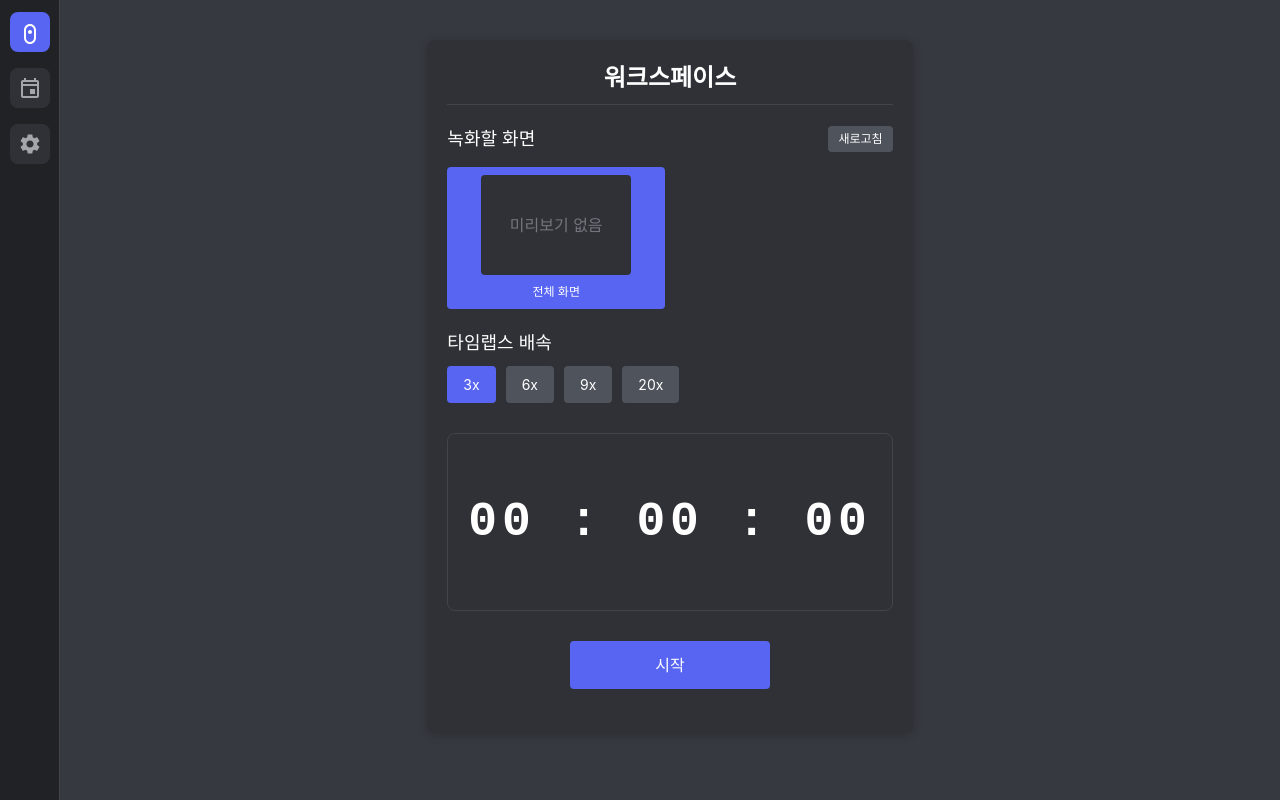
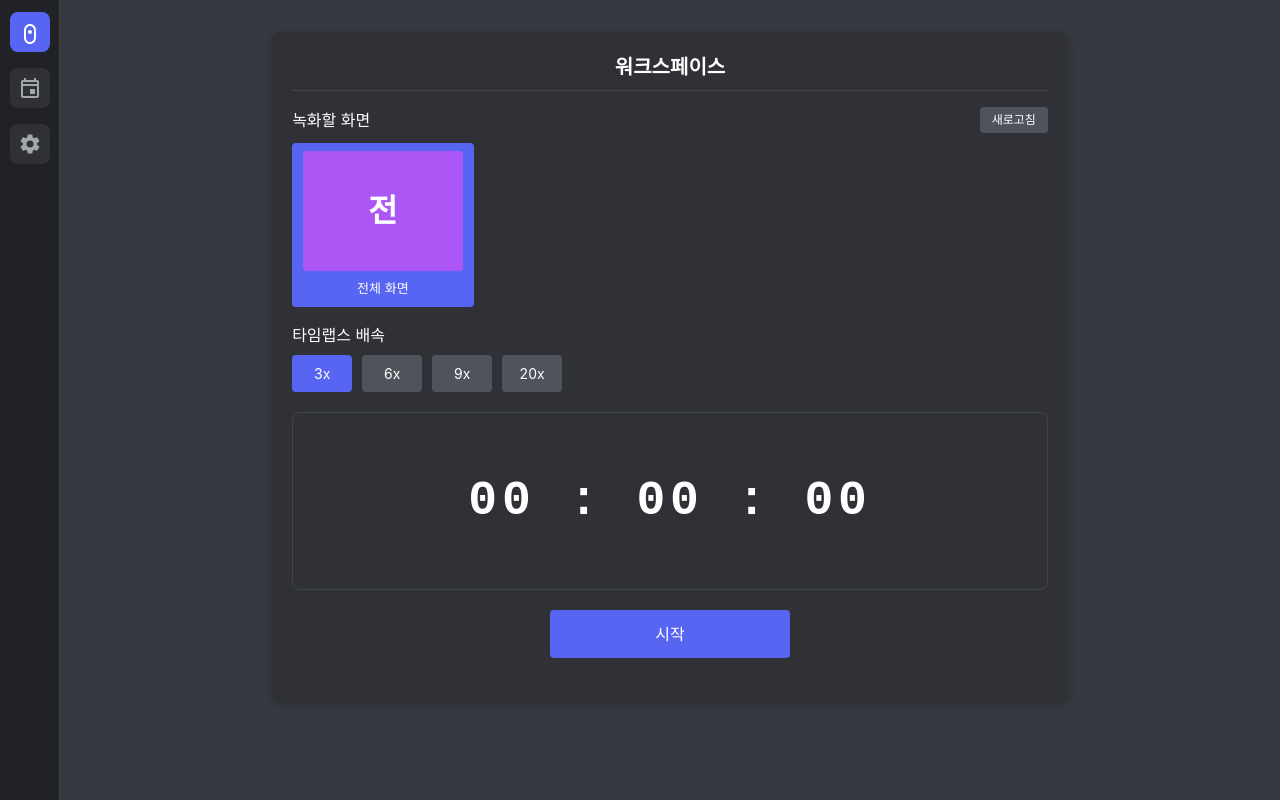
Before and after one commit to ChisaeHwang/dambi-frontend, a React (Create React App) app: page / in a window 1280 px wide. Built offline with nearby package versions, Linux system fonts and the light colour scheme.

Commit message:
fix: ui 수정

```diff
--- a/src/components/Settings.tsx
+++ b/src/components/Settings.tsx
@@ -1,5 +1,93 @@
-import React from "react";
+import React, { useState, useEffect } from "react";
 import { useTimelapseGenerationCapture } from "../hooks/useTimelapseGenerationCapture";
+
+// 앱 아이콘 컴포넌트
+const AppIcon: React.FC<{ name: string }> = ({ name }) => {
+  // 앱 이름에 따라 색상과 아이콘 첫 글자 결정
+  const getIconInfo = (appName: string) => {
+    appName = appName.toLowerCase();
+
+    if (appName.includes("chrome")) {
+      return { color: "#4285F4", letter: "C" };
+    } else if (appName.includes("edge")) {
+      return { color: "#0078D7", letter: "E" };
+    } else if (appName.includes("cursor")) {
+      return { color: "#5865F2", letter: "C" };
+    } else if (appName.includes("settings")) {
+      return { color: "#888", letter: "S" };
+    } else if (appName.includes("firefox")) {
+      return { color: "#FF9500", letter: "F" };
+    } else if (appName.includes("premiere")) {
+      return { color: "#9999FF", letter: "P" };
+    } else if (appName.includes("photoshop")) {
+      return { color: "#31A8FF", letter: "P" };
+    } else {
+      // 기본값 (임의의 컬러, 첫 글자 사용)
+      return {
+        color: `#${Math.floor(Math.random() * 0xffffff)
+          .toString(16)
+          .padStart(6, "0")}`,
+        letter: appName.charAt(0).toUpperCase(),
+      };
+    }
+  };
+
+  const { color, letter } = getIconInfo(name);
+
+  return (
+    <div
+      style={{
+        width: "100%",
+        height: "100%",
+        backgroundColor: color,
+        color: "white",
+        display: "flex",
+        alignItems: "center",
+        justifyContent: "center",
+        fontSize: "32px",
+        fontWeight: "bold",
+      }}
+    >
+      {letter}
+    </div>
+  );
+};
+
+// 윈도우 썸네일 컴포넌트
+const WindowThumbnail: React.FC<{ window: any }> = ({ window }) => {
+  const [imageError, setImageError] = useState(false);
+
+  // 썸네일 이미지 에러 처리
+  const handleImageError = () => {
+    setImageError(true);
+  };
+
+  // 썸네일이 없거나 로드 실패 시 앱 아이콘 표시
+  if (!window.thumbnail || imageError) {
+    return <AppIcon name={window.name} />;
+  }
+
+  // 썸네일 있는 경우 이미지 표시
+  try {
+    const dataUrl = window.thumbnail.toDataURL();
+
+    return (
+      <img
+        src={dataUrl}
+        alt={window.name}
+        style={{
+          width: "100%",
+          height: "100%",
+          objectFit: "cover",
+        }}
+        onError={handleImageError}
+      />
+    );
+  } catch (error) {
+    // 예외 발생 시 앱 아이콘으로 폴백
+    return <AppIcon name={window.name} />;
+  }
+};
 
 const Settings: React.FC = () => {
   const {
@@ -12,6 +100,12 @@ const Settings: React.FC = () => {
     refreshActiveWindows,
   } = useTimelapseGenerationCapture();
 
+  // 컴포넌트 마운트 시 창 목록 초기 로드만 수행
+  useEffect(() => {
+    // 초기 창 목록 로드
+    refreshActiveWindows();
+  }, [refreshActiveWindows]);
+
   // 배속 변경 핸들러
   const handleSpeedChange = (speed: number) => {
     changeTimelapseOptions({ speedFactor: speed });
@@ -20,11 +114,6 @@ const Settings: React.FC = () => {
   // 창 선택 핸들러
   const handleWindowChange = (windowId: string) => {
     changeSelectedWindow(windowId);
-  };
-
-  // 활성 창 목록 새로고침 핸들러
-  const handleRefreshWindows = () => {
-    refreshActiveWindows();
   };
 
   // 설정 저장 핸들러
@@ -40,9 +129,11 @@ const Settings: React.FC = () => {
         backgroundColor: "#36393f",
         color: "#dcddde",
         minHeight: "100vh",
+        width: "100%", // 가로 스크롤 방지
         display: "flex",
         flexDirection: "column",
-        padding: "20px",
+        padding: "12px",
+        overflowX: "hidden", // 가로 스크롤 방지
       }}
     >
       <div
@@ -52,17 +143,18 @@ const Settings: React.FC = () => {
           borderRadius: "8px",
           boxShadow: "0 2px 10px 0 rgba(0,0,0,.2)",
           padding: "20px",
-          maxWidth: "800px",
+          width: "98%", // 여백 더 줄임
+          maxWidth: "1400px", // 최대 너비 증가
+          minWidth: "auto", // 최소 너비 제거하여 가로 스크롤 방지
           margin: "0 auto",
-          width: "100%",
         }}
       >
         <h2
           className="section-title"
           style={{
             color: "#fff",
-            fontSize: "24px",
-            marginBottom: "20px",
+            fontSize: "20px",
+            marginBottom: "16px",
             textAlign: "center",
             fontWeight: "600",
           }}
@@ -70,18 +162,18 @@ const Settings: React.FC = () => {
           설정
         </h2>
 
-        <div className="settings-section" style={{ marginBottom: "20px" }}>
-          <h3 style={{ color: "#fff", fontSize: "18px", marginBottom: "15px" }}>
+        <div className="settings-section" style={{ marginBottom: "16px" }}>
+          <h3 style={{ color: "#fff", fontSize: "16px", marginBottom: "16px" }}>
             타임랩스 설정
           </h3>
 
-          <div className="form-group" style={{ marginBottom: "20px" }}>
+          <div className="form-group" style={{ marginBottom: "16px" }}>
             <label
               className="form-label"
               style={{
                 display: "block",
                 marginBottom: "10px",
-                fontSize: "16px",
+                fontSize: "14px",
               }}
             >
               배속 설정
@@ -105,6 +197,7 @@ const Settings: React.FC = () => {
                     cursor: "pointer",
                     transition: "background-color 0.2s",
                     fontSize: "14px",
+                    minWidth: "60px",
                   }}
                   onClick={() => handleSpeedChange(speed)}
                 >
@@ -114,7 +207,7 @@ const Settings: React.FC = () => {
             </div>
           </div>
 
-          <div className="form-group" style={{ marginBottom: "20px" }}>
+          <div className="form-group" style={{ marginBottom: "16px" }}>
             <div
               style={{
                 display: "flex",
@@ -128,15 +221,23 @@ const Settings: React.FC = () => {
                 style={{
                   display: "block",
                   margin: 0,
-                  fontSize: "16px",
+                  fontSize: "14px",
                 }}
               >
                 녹화할 화면
               </label>
+              <div
+                style={{ display: "flex", alignItems: "center", gap: "5px" }}
+              >
+                {isLoadingWindows && (
+                  <span style={{ color: "#a0a0a0", fontSize: "12px" }}>
+                    새로고침 중...
+                  </span>
+                )}
                 <button
-                onClick={handleRefreshWindows}
+                  onClick={refreshActiveWindows}
                   style={{
-                  padding: "4px 10px",
+                    padding: "4px 12px",
                     borderRadius: "4px",
                     border: "none",
                     backgroundColor: "#4f545c",
@@ -145,18 +246,18 @@ const Settings: React.FC = () => {
                     fontSize: "12px",
                     display: "flex",
                     alignItems: "center",
-                  gap: "5px",
                   }}
                   disabled={isLoadingWindows}
                 >
-                {isLoadingWindows ? "로딩 중..." : "새로고침"}
+                  새로고침
                 </button>
+              </div>
             </div>
             <div
               className="windows-grid"
               style={{
                 display: "grid",
-                gridTemplateColumns: "repeat(auto-fill, minmax(170px, 1fr))",
+                gridTemplateColumns: "repeat(auto-fill, minmax(180px, 1fr))", // 그리드 셀 크기 증가
                 gap: "10px",
               }}
             >
@@ -179,8 +280,8 @@ const Settings: React.FC = () => {
                 >
                   <div
                     style={{
-                      width: "150px",
-                      height: "100px",
+                      width: "160px", // 썸네일 크기 증가
+                      height: "120px", // 썸네일 크기 증가
                       backgroundColor: "#2f3136",
                       marginBottom: "8px",
                       display: "flex",
@@ -190,34 +291,12 @@ const Settings: React.FC = () => {
                       overflow: "hidden",
                     }}
                   >
-                    {window.thumbnail ? (
-                      <img
-                        src={
-                          window.thumbnail &&
-                          typeof window.thumbnail.toDataURL === "function"
-                            ? window.thumbnail.toDataURL()
-                            : ""
-                        }
-                        alt={window.name}
-                        style={{ maxWidth: "100%", maxHeight: "100%" }}
-                        onError={(e) => {
-                          if (
-                            e.currentTarget &&
-                            e.currentTarget.parentElement
-                          ) {
-                            e.currentTarget.style.display = "none";
-                            e.currentTarget.parentElement.innerHTML = `<div style="color: #72767d">미리보기 없음</div>`;
-                          }
-                        }}
-                      />
-                    ) : (
-                      <div style={{ color: "#72767d" }}>미리보기 없음</div>
-                    )}
+                    <WindowThumbnail window={window} />
                   </div>
                   <div
                     style={{
                       color: "#fff",
-                      fontSize: "12px",
+                      fontSize: "13px",
                       overflow: "hidden",
                       textOverflow: "ellipsis",
                       width: "100%",
@@ -237,7 +316,7 @@ const Settings: React.FC = () => {
               style={{
                 display: "block",
                 marginBottom: "10px",
-                fontSize: "16px",
+                fontSize: "14px",
               }}
             >
               출력 품질
@@ -261,6 +340,7 @@ const Settings: React.FC = () => {
                     cursor: "pointer",
                     transition: "background-color 0.2s",
                     fontSize: "14px",
+                    minWidth: "80px",
                   }}
                   onClick={() =>
                     changeTimelapseOptions({ outputQuality: quality as any })
@@ -287,9 +367,12 @@ const Settings: React.FC = () => {
               backgroundColor: "#5865f2",
               color: "#fff",
               cursor: "pointer",
-              fontSize: "16px",
+              fontSize: "14px",
               fontWeight: "500",
               transition: "background-color 0.2s",
+              maxWidth: "240px", // 버튼 너비 증가
+              width: "100%",
+              minWidth: "180px",
             }}
           >
             저장
--- a/src/components/Timelapse.tsx
+++ b/src/components/Timelapse.tsx
@@ -18,6 +18,94 @@ declare global {
     };
   }
 }
+
+// 앱 아이콘 컴포넌트
+const AppIcon: React.FC<{ name: string }> = ({ name }) => {
+  // 앱 이름에 따라 색상과 아이콘 첫 글자 결정
+  const getIconInfo = (appName: string) => {
+    appName = appName.toLowerCase();
+
+    if (appName.includes("chrome")) {
+      return { color: "#4285F4", letter: "C" };
+    } else if (appName.includes("edge")) {
+      return { color: "#0078D7", letter: "E" };
+    } else if (appName.includes("cursor")) {
+      return { color: "#5865F2", letter: "C" };
+    } else if (appName.includes("settings")) {
+      return { color: "#888", letter: "S" };
+    } else if (appName.includes("firefox")) {
+      return { color: "#FF9500", letter: "F" };
+    } else if (appName.includes("premiere")) {
+      return { color: "#9999FF", letter: "P" };
+    } else if (appName.includes("photoshop")) {
+      return { color: "#31A8FF", letter: "P" };
+    } else {
+      // 기본값 (임의의 컬러, 첫 글자 사용)
+      return {
+        color: `#${Math.floor(Math.random() * 0xffffff)
+          .toString(16)
+          .padStart(6, "0")}`,
+        letter: appName.charAt(0).toUpperCase(),
+      };
+    }
+  };
+
+  const { color, letter } = getIconInfo(name);
+
+  return (
+    <div
+      style={{
+        width: "100%",
+        height: "100%",
+        backgroundColor: color,
+        color: "white",
+        display: "flex",
+        alignItems: "center",
+        justifyContent: "center",
+        fontSize: "32px",
+        fontWeight: "bold",
+      }}
+    >
+      {letter}
+    </div>
+  );
+};
+
+// 윈도우 썸네일 컴포넌트
+const WindowThumbnail: React.FC<{ window: any }> = ({ window }) => {
+  const [imageError, setImageError] = useState(false);
+
+  // 썸네일 이미지 에러 처리
+  const handleImageError = () => {
+    setImageError(true);
+  };
+
+  // 썸네일이 없거나 로드 실패 시 앱 아이콘 표시
+  if (!window.thumbnail || imageError) {
+    return <AppIcon name={window.name} />;
+  }
+
+  // 썸네일 있는 경우 이미지 표시
+  try {
+    const dataUrl = window.thumbnail.toDataURL();
+
+    return (
+      <img
+        src={dataUrl}
+        alt={window.name}
+        style={{
+          width: "100%",
+          height: "100%",
+          objectFit: "cover",
+        }}
+        onError={handleImageError}
+      />
+    );
+  } catch (error) {
+    // 예외 발생 시 앱 아이콘으로 폴백
+    return <AppIcon name={window.name} />;
+  }
+};
 
 const Timelapse: React.FC = () => {
   const {
@@ -41,6 +129,12 @@ const Timelapse: React.FC = () => {
     null
   );
   const [selectedSpeedFactor, setSelectedSpeedFactor] = useState<number>(3); // 기본 3배속
+
+  // 컴포넌트 마운트 시 창 목록 초기 로드만 수행
+  useEffect(() => {
+    // 초기 창 목록 로드
+    refreshActiveWindows();
+  }, [refreshActiveWindows]);
 
   // 타이머 관리
   useEffect(() => {
@@ -95,11 +189,6 @@ const Timelapse: React.FC = () => {
     changeSelectedWindow(windowId);
   };
 
-  // 활성 창 목록 새로고침 핸들러
-  const handleRefreshWindows = () => {
-    refreshActiveWindows();
-  };
-
   // 작업 시간 포맷팅 (00:00:00 형식)
   const formattedTime = formatTime(workTime);
 
@@ -110,9 +199,11 @@ const Timelapse: React.FC = () => {
         backgroundColor: "#36393f",
         color: "#dcddde",
         minHeight: "100vh",
+        width: "100%", // 가로 스크롤 방지
         display: "flex",
         flexDirection: "column",
-        padding: "20px",
+        padding: "12px",
+        overflowX: "hidden", // 가로 스크롤 방지
       }}
     >
       <div
@@ -122,17 +213,18 @@ const Timelapse: React.FC = () => {
           borderRadius: "8px",
           boxShadow: "0 2px 10px 0 rgba(0,0,0,.2)",
           padding: "20px",
-          maxWidth: "800px",
           margin: "0 auto",
-          width: "100%",
+          width: "98%", // 여백 더 줄임
+          maxWidth: "1400px", // 최대 너비 증가
+          minWidth: "auto", // 최소 너비 제거하여 가로 스크롤 방지
         }}
       >
         <h2
           className="section-title"
           style={{
             color: "#fff",
-            fontSize: "24px",
-            marginBottom: "20px",
+            fontSize: "20px",
+            marginBottom: "16px",
             textAlign: "center",
             fontWeight: "600",
           }}
@@ -141,29 +233,37 @@ const Timelapse: React.FC = () => {
         </h2>
 
         {!isCapturing && !showGeneratePrompt && (
-          <div className="settings" style={{ marginBottom: "20px" }}>
-            <div className="setting-section" style={{ marginBottom: "20px" }}>
+          <div className="settings" style={{ marginBottom: "16px" }}>
+            <div className="setting-section" style={{ marginBottom: "16px" }}>
               <div
                 style={{
                   display: "flex",
                   justifyContent: "space-between",
                   alignItems: "center",
-                  marginBottom: "10px",
+                  marginBottom: "8px",
                 }}
               >
                 <h3
                   style={{
                     color: "#fff",
-                    fontSize: "18px",
+                    fontSize: "16px",
                     margin: 0,
                   }}
                 >
                   녹화할 화면
                 </h3>
+                <div
+                  style={{ display: "flex", alignItems: "center", gap: "5px" }}
+                >
+                  {isLoadingWindows && (
+                    <span style={{ color: "#a0a0a0", fontSize: "12px" }}>
+                      새로고침 중...
+                    </span>
+                  )}
                   <button
-                  onClick={handleRefreshWindows}
+                    onClick={refreshActiveWindows}
                     style={{
-                    padding: "4px 10px",
+                      padding: "4px 12px",
                       borderRadius: "4px",
                       border: "none",
                       backgroundColor: "#4f545c",
@@ -172,21 +272,21 @@ const Timelapse: React.FC = () => {
                       fontSize: "12px",
                       display: "flex",
                       alignItems: "center",
-                    gap: "5px",
                     }}
                     disabled={isLoadingWindows}
                   >
-                  {isLoadingWindows ? "로딩 중..." : "새로고침"}
+                    새로고침
                   </button>
+                </div>
               </div>
 
               <div
                 className="windows-grid"
                 style={{
                   display: "grid",
-                  gridTemplateColumns: "repeat(auto-fill, minmax(170px, 1fr))",
+                  gridTemplateColumns: "repeat(auto-fill, minmax(180px, 1fr))", // 그리드 셀 크기 증가
                   gap: "10px",
-                  marginTop: "15px",
+                  marginTop: "10px",
                 }}
               >
                 {activeWindows.map((window) => (
@@ -208,8 +308,8 @@ const Timelapse: React.FC = () => {
                   >
                     <div
                       style={{
-                        width: "150px",
-                        height: "100px",
+                        width: "160px", // 썸네일 크기 증가
+                        height: "120px", // 썸네일 크기 증가
                         backgroundColor: "#2f3136",
                         marginBottom: "8px",
                         display: "flex",
@@ -219,34 +319,12 @@ const Timelapse: React.FC = () => {
                         overflow: "hidden",
                       }}
                     >
-                      {window.thumbnail ? (
-                        <img
-                          src={
-                            window.thumbnail &&
-                            typeof window.thumbnail.toDataURL === "function"
-                              ? window.thumbnail.toDataURL()
-                              : ""
-                          }
-                          alt={window.name}
-                          style={{ maxWidth: "100%", maxHeight: "100%" }}
-                          onError={(e) => {
-                            if (
-                              e.currentTarget &&
-                              e.currentTarget.parentElement
-                            ) {
-                              e.currentTarget.style.display = "none";
-                              e.currentTarget.parentElement.innerHTML = `<div style="color: #72767d">미리보기 없음</div>`;
-                            }
-                          }}
-                        />
-                      ) : (
-                        <div style={{ color: "#72767d" }}>미리보기 없음</div>
-                      )}
+                      <WindowThumbnail window={window} />
                     </div>
                     <div
                       style={{
                         color: "#fff",
-                        fontSize: "12px",
+                        fontSize: "13px",
                         overflow: "hidden",
                         textOverflow: "ellipsis",
                         width: "100%",
@@ -260,12 +338,12 @@ const Timelapse: React.FC = () => {
               </div>
             </div>
 
-            <div className="setting-section" style={{ marginBottom: "20px" }}>
+            <div className="setting-section" style={{ marginBottom: "16px" }}>
               <h3
                 style={{
                   color: "#fff",
-                  fontSize: "18px",
-                  marginBottom: "10px",
+                  fontSize: "16px",
+                  marginBottom: "8px",
                 }}
               >
                 타임랩스 배속
@@ -292,6 +370,7 @@ const Timelapse: React.FC = () => {
                       cursor: "pointer",
                       transition: "background-color 0.2s",
                       fontSize: "14px",
+                      minWidth: "60px",
                     }}
                   >
                     {speed}x
@@ -306,7 +385,7 @@ const Timelapse: React.FC = () => {
           className="timer-display"
           style={{
             textAlign: "center",
-            margin: "30px 0",
+            margin: "20px 0",
             border: "1px solid #40444b",
             borderRadius: "8px",
             padding: "20px",
@@ -330,7 +409,7 @@ const Timelapse: React.FC = () => {
           style={{
             display: "flex",
             justifyContent: "center",
-            marginTop: "20px",
+            marginTop: "16px",
           }}
         >
           <button
@@ -346,7 +425,8 @@ const Timelapse: React.FC = () => {
               fontWeight: "500",
               transition: "background-color 0.2s",
               width: "100%",
-              maxWidth: "200px",
+              maxWidth: "240px", // 버튼 너비 증가
+              minWidth: "180px",
             }}
           >
             {isCapturing ? "정지" : "시작"}
@@ -367,7 +447,7 @@ const Timelapse: React.FC = () => {
             <p
               style={{
                 fontSize: "16px",
-                marginBottom: "20px",
+                marginBottom: "16px",
                 textAlign: "center",
               }}
             >
@@ -379,7 +459,7 @@ const Timelapse: React.FC = () => {
               style={{
                 display: "flex",
                 justifyContent: "center",
-                gap: "10px",
+                gap: "12px",
               }}
             >
               <button
@@ -392,6 +472,7 @@ const Timelapse: React.FC = () => {
                   color: "#fff",
                   cursor: "pointer",
                   fontSize: "14px",
+                  minWidth: "100px",
                 }}
               >
                 예
@@ -406,6 +487,7 @@ const Timelapse: React.FC = () => {
                   color: "#fff",
                   cursor: "pointer",
                   fontSize: "14px",
+                  minWidth: "100px",
                 }}
               >
                 아니오
```
Also changed, not shown: public/electron.js (+144 -58 lines), src/components/Calendar.tsx (+101 -46 lines), src/hooks/useTimelapseGenerationCapture.ts (+21 -1 lines). Lines whose indentation alone changed are shown as unchanged.
